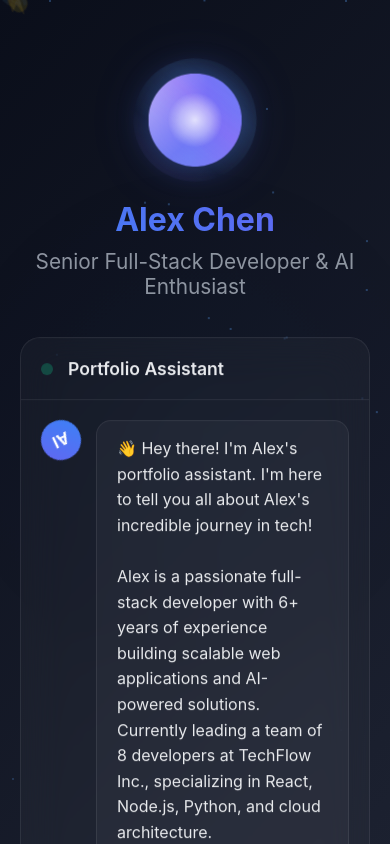
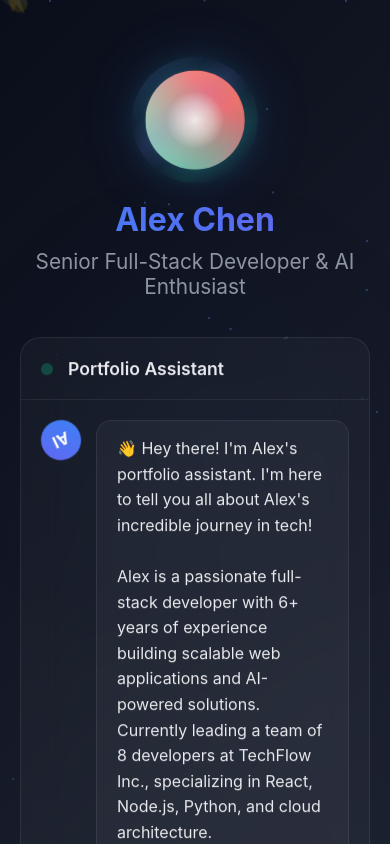
Before and after one commit to denwilliams/portfolio, a React (Vite) app: page / in a window 390 px wide. Shown: the top 844 px of the page. Built offline with nearby package versions, Linux system fonts and the light colour scheme.

Commit message:
Enhance background animations and effects for improved visual appeal and responsiveness

```diff
--- a/src/index.css
+++ b/src/index.css
@@ -94,9 +94,9 @@ body {
   position: relative;
   background: radial-gradient(circle at 30% 30%, rgba(255, 255, 255, 0.6), transparent 50%),
               radial-gradient(circle at 70% 70%, rgba(96, 165, 250, 0.4), transparent 50%),
-              linear-gradient(45deg, #3b82f6, #6366f1, #8b5cf6, #3b82f6);
-  background-size: 200% 200%;
-  animation: siriPulse 5s ease-in-out infinite, siriRotate 12s linear infinite;
+              linear-gradient(45deg, #3b82f6, #6366f1, #8b5cf6, #10b981, #ef4444, #f97316, #3b82f6);
+  background-size: 400% 400%;
+  animation: siriPulse 5s ease-in-out infinite, siriColorCycle 12s linear infinite;
   box-shadow: 0 0 30px rgba(59, 130, 246, 0.3),
               0 0 60px rgba(99, 102, 241, 0.2),
               inset 0 0 30px rgba(255, 255, 255, 0.08);
@@ -110,8 +110,8 @@ body {
   right: -10px;
   bottom: -10px;
   border-radius: 50%;
-  background: linear-gradient(45deg, transparent, rgba(96, 165, 250, 0.15), transparent, rgba(139, 92, 246, 0.15));
-  animation: siriOuter 4s ease-in-out infinite reverse;
+  background: linear-gradient(45deg, transparent, rgba(96, 165, 250, 0.15), transparent, rgba(139, 92, 246, 0.15), transparent, rgba(16, 185, 129, 0.15), transparent, rgba(239, 68, 68, 0.15));
+  animation: siriOuter 8s ease-in-out infinite reverse;
   z-index: -1;
 }
 
@@ -135,17 +135,33 @@ body {
                0 0 60px rgba(99, 102, 241, 0.2),
                inset 0 0 30px rgba(255, 255, 255, 0.08);
   }
+  25% {
+    transform: scale(1.05);
+    box-shadow: 0 0 35px rgba(16, 185, 129, 0.4),
+               0 0 70px rgba(59, 130, 246, 0.3),
+               inset 0 0 35px rgba(255, 255, 255, 0.1);
+  }
   50% {
     transform: scale(1.1);
-    box-shadow: 0 0 40px rgba(59, 130, 246, 0.5),
-               0 0 80px rgba(99, 102, 241, 0.3),
+    box-shadow: 0 0 40px rgba(239, 68, 68, 0.4),
+               0 0 80px rgba(245, 101, 101, 0.3),
                inset 0 0 40px rgba(255, 255, 255, 0.12);
+  }
+  75% {
+    transform: scale(1.05);
+    box-shadow: 0 0 35px rgba(249, 115, 22, 0.4),
+               0 0 70px rgba(139, 92, 246, 0.3),
+               inset 0 0 35px rgba(255, 255, 255, 0.1);
   }
 }
 
-@keyframes siriRotate {
+@keyframes siriColorCycle {
   0% { background-position: 0% 50%; }
-  50% { background-position: 100% 50%; }
+  16.67% { background-position: 20% 30%; }
+  33.33% { background-position: 40% 70%; }
+  50% { background-position: 60% 20%; }
+  66.67% { background-position: 80% 80%; }
+  83.33% { background-position: 100% 40%; }
   100% { background-position: 0% 50%; }
 }
 
@@ -154,9 +170,17 @@ body {
     transform: scale(1) rotate(0deg);
     opacity: 0.5;
   }
+  25% {
+    transform: scale(1.05) rotate(90deg);
+    opacity: 0.7;
+  }
   50% {
     transform: scale(1.1) rotate(180deg);
     opacity: 0.8;
+  }
+  75% {
+    transform: scale(1.05) rotate(270deg);
+    opacity: 0.7;
   }
 }
 
```
